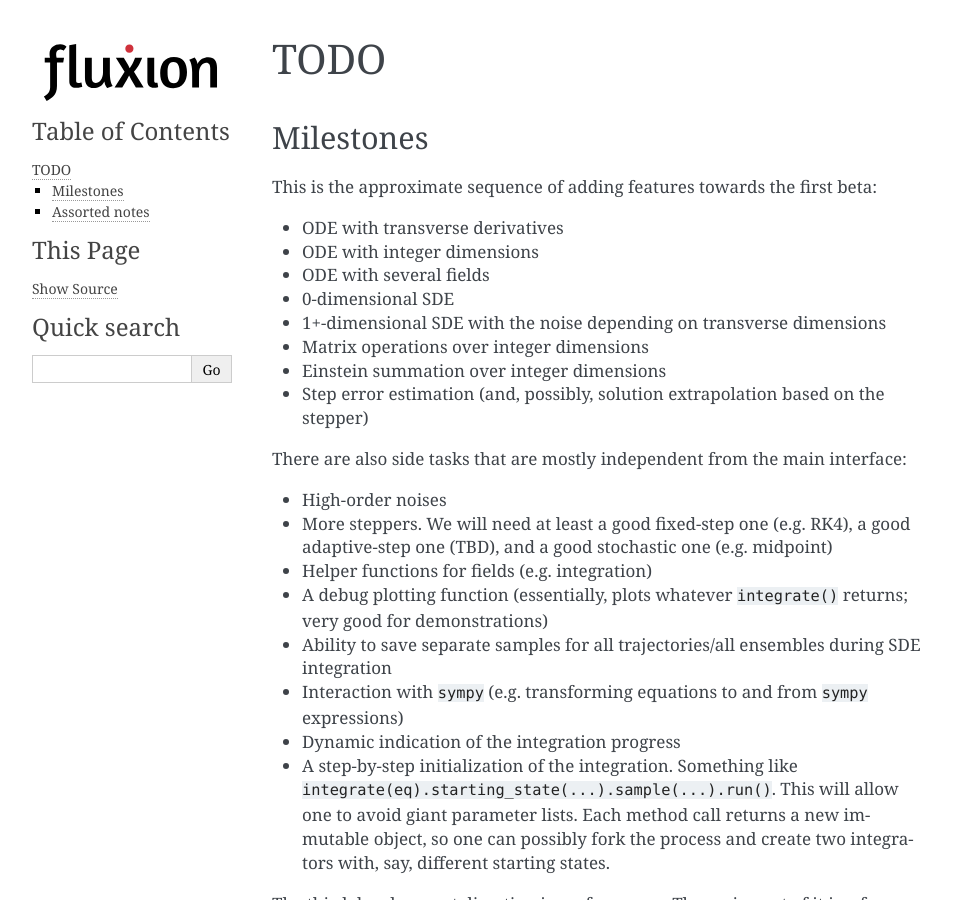
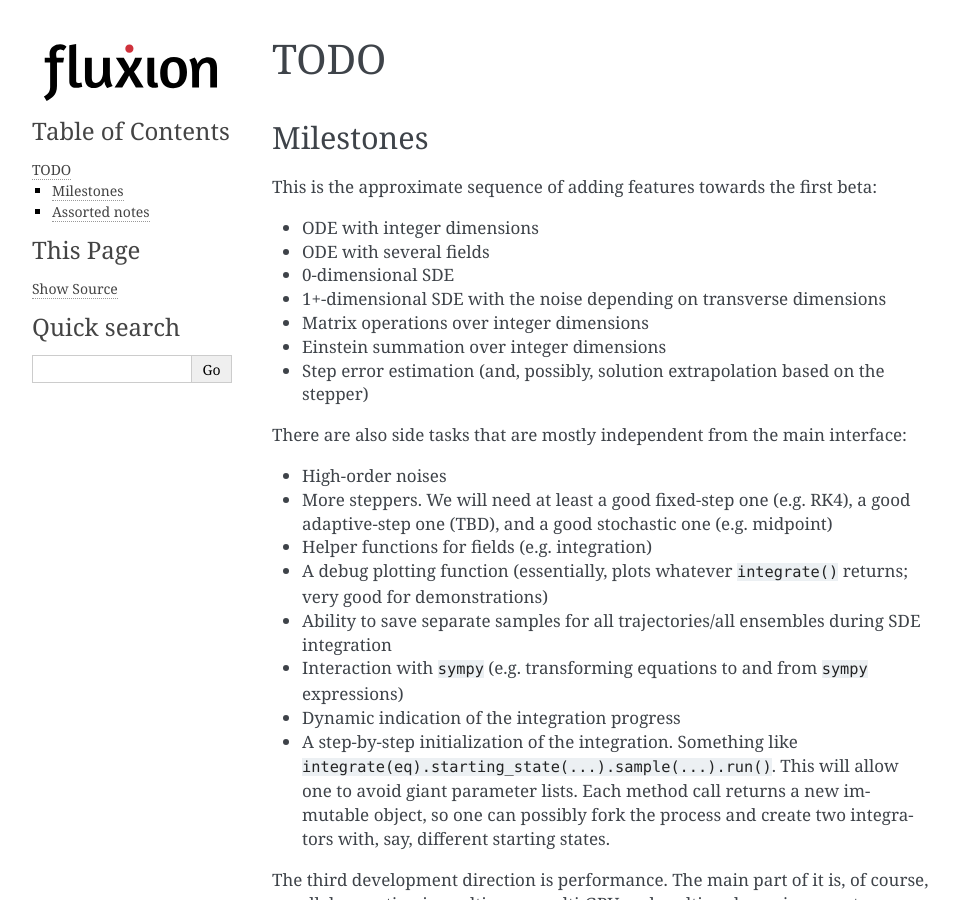
Before and after one commit to adeavins/fluxion, a Sphinx documentation site: the page built from doc/source/todo.rst, in a window 1280 px wide and 900 px high. Shown: the whole window, without its empty margins (148-1107 px from the left). Built offline with Sphinx 7.4.7, drawn with Linux system fonts in a browser that asks for light colours.

Commit message:
doc/todo: remove a completed task
It was actually completed in 0.0.2

```diff
--- a/doc/source/todo.rst
+++ b/doc/source/todo.rst
@@ -7,7 +7,6 @@ Milestones
 
 This is the approximate sequence of adding features towards the first beta:
 
-* ODE with transverse derivatives
 * ODE with integer dimensions
 * ODE with several fields
 * 0-dimensional SDE
```
